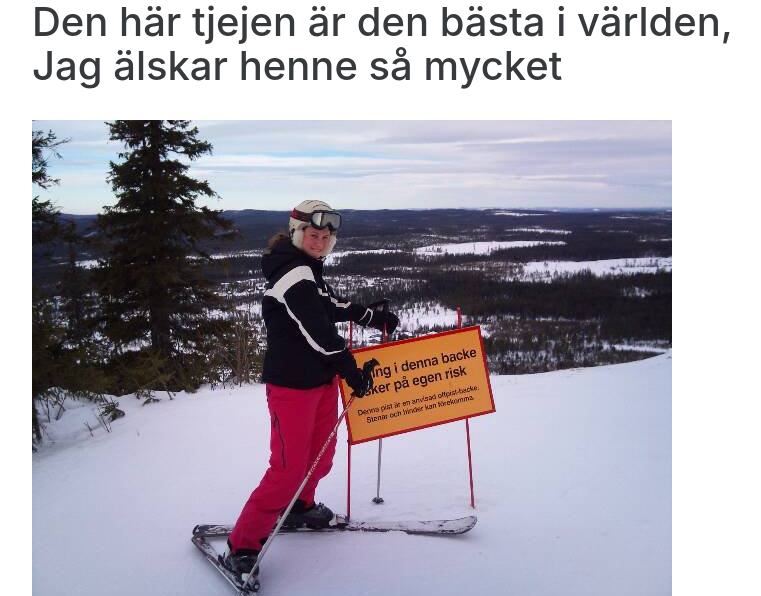
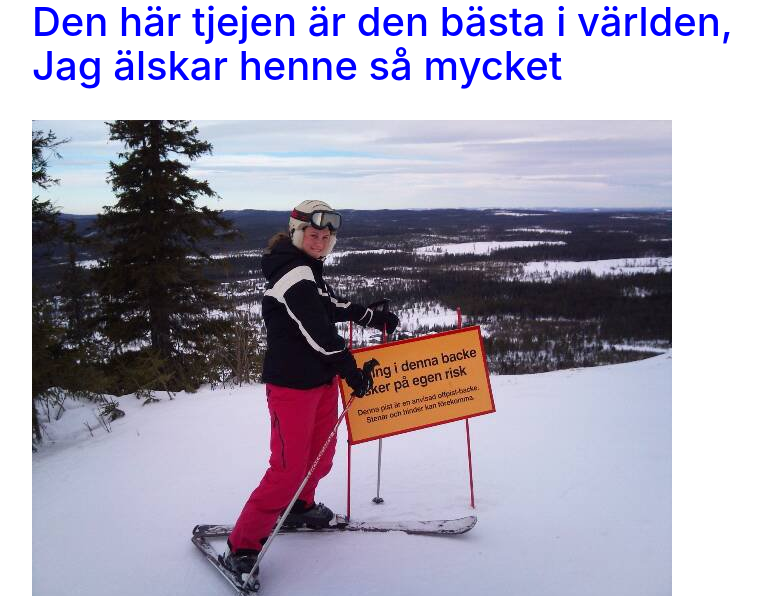
Before and after one commit to joacro/joacro.github.io, a plain HTML site: page todoApp/todoApp.html in a window 1280 px wide. Shown: the top 596 px of the page, without its empty margins (53-814 px from the left). Drawn offline with Linux system fonts and the light colour scheme.

Commit message:
Love Minna3

```diff
--- a/todoApp/todoApp.html
+++ b/todoApp/todoApp.html
@@ -27,7 +27,7 @@
 
     <div class="container" ng-controller="todoController as todoC">
 
-      <h1 color="blue">
+      <h1 style="color:blue;">
         Den här tjejen är den bästa i världen,
         <br>
         Jag älskar henne så mycket
```
